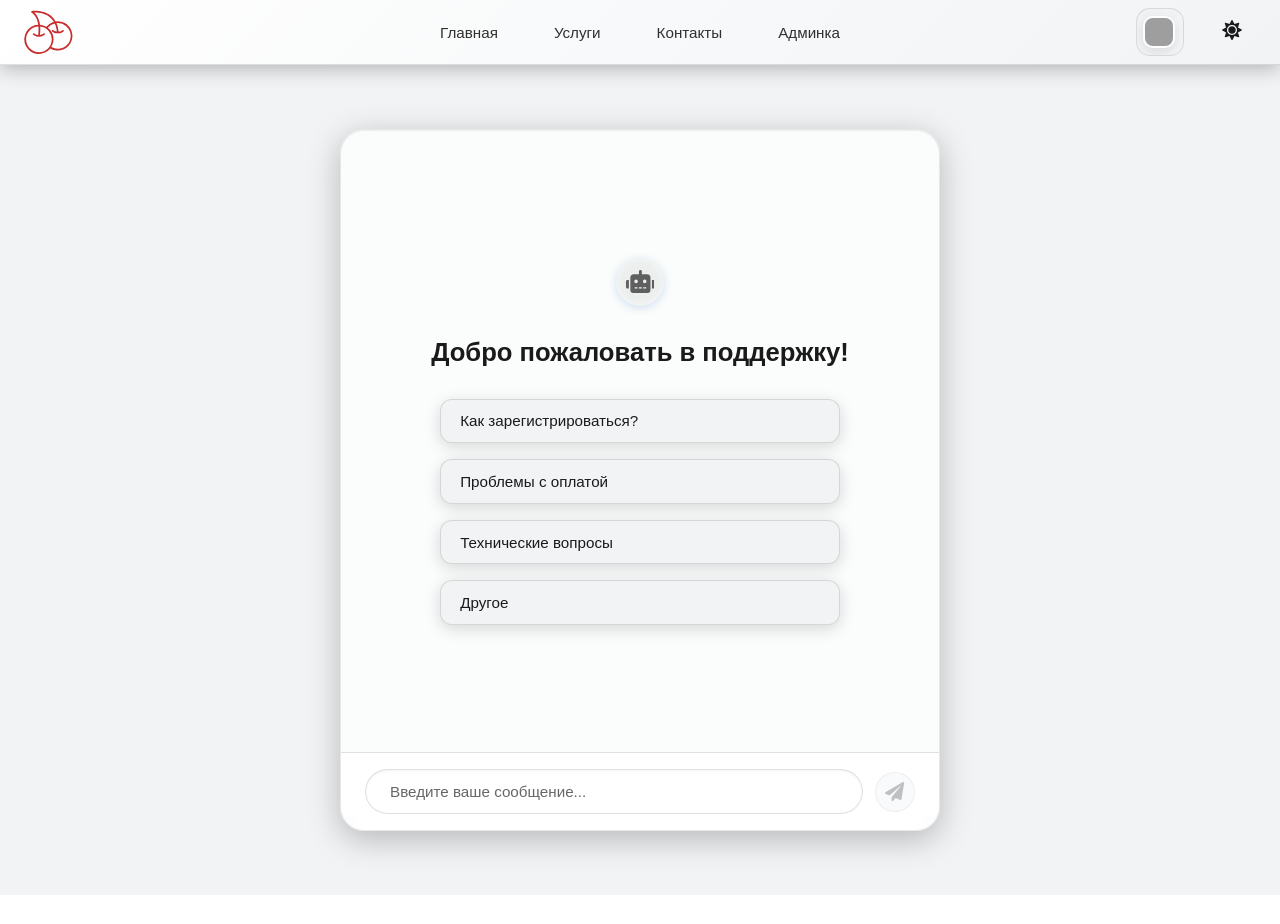
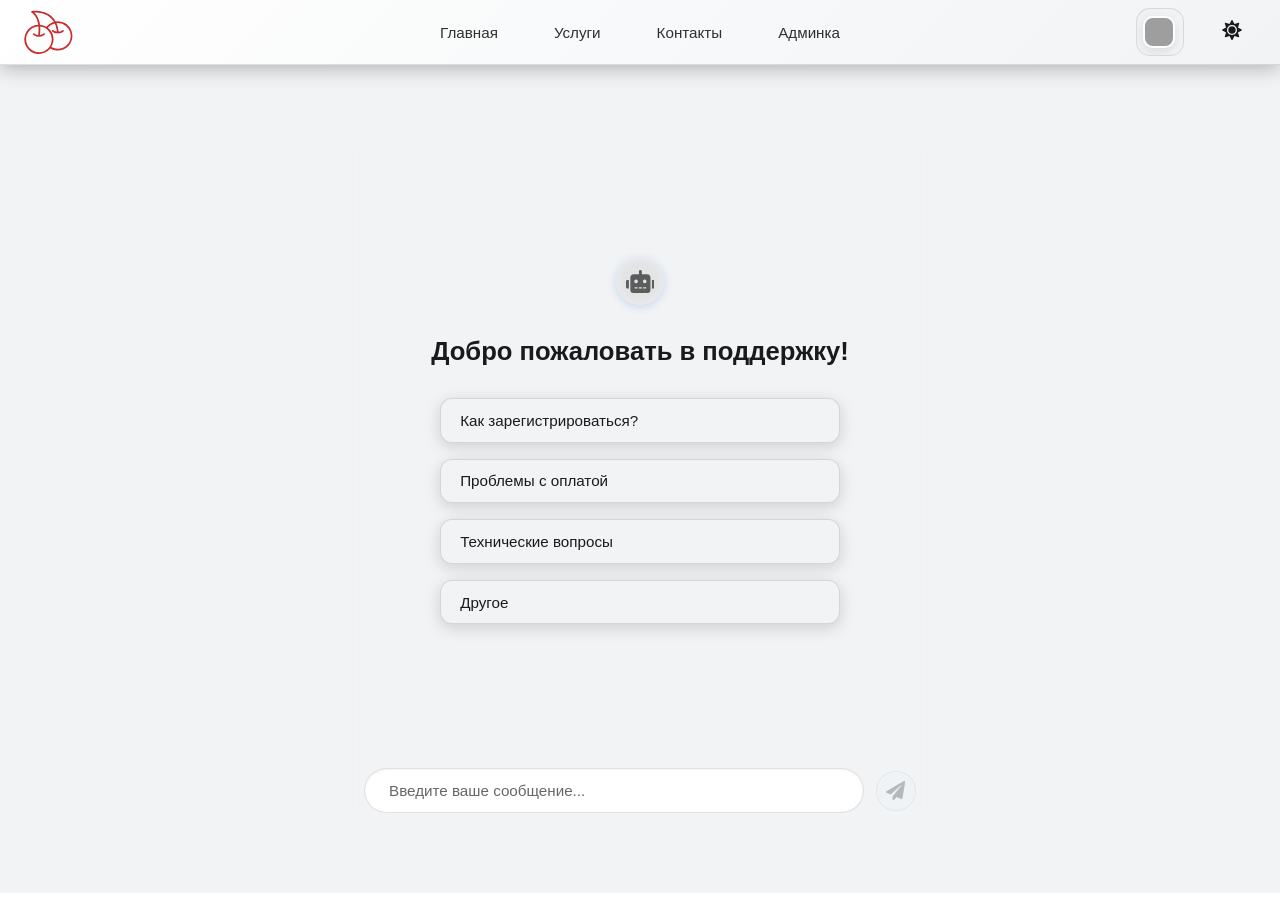
Before and after one commit to cheduude/cherry-on-website, a React (Vite) app: page /support in a window 1280 px wide. Shown: the top 924 px of the page. Built offline with nearby package versions, Linux system fonts and the light colour scheme; grey boxes are pictures that could not be loaded.

Commit message:
little fix for the support chat page

```diff
--- a/src/components/Pages/Support/SupportPage.module.css
+++ b/src/components/Pages/Support/SupportPage.module.css
@@ -2,12 +2,12 @@
 
 /* Liquid Glass themed chat interface */
 .chatbot {
-  background: var(--color-glass-bg);
+  /*background: var(--color-glass-bg);*/
   backdrop-filter: var(--blur-strong);
   -webkit-backdrop-filter: var(--blur-strong);
-  border: 1px solid var(--color-glass-border);
+  /*border: 1px solid var(--color-glass-border);
   border-radius: 24px;
-  box-shadow: var(--shadow-medium), inset 0 1px 1px var(--color-glass-hover);
+  box-shadow: var(--shadow-medium), inset 0 1px 1px var(--color-glass-hover);*/
   max-width: 600px;
   width: 100%;
   margin: 4rem auto;
@@ -209,8 +209,8 @@
   display: flex;
   align-items: center;
   padding: 1rem 1.5rem;
-  border-top: 1px solid var(--color-border);
-  background: var(--color-glass-bg);
+  /*border-top: 1px solid var(--color-border);
+  background: var(--color-glass-bg);*/
   backdrop-filter: var(--blur-soft);
   gap: 0.75rem;
 }
```
